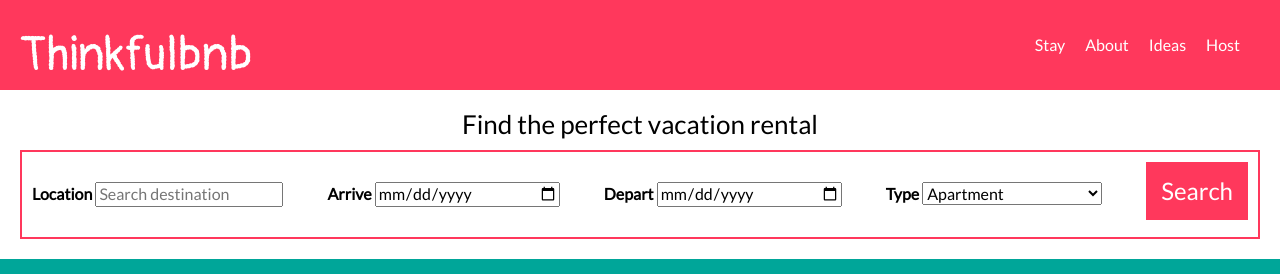
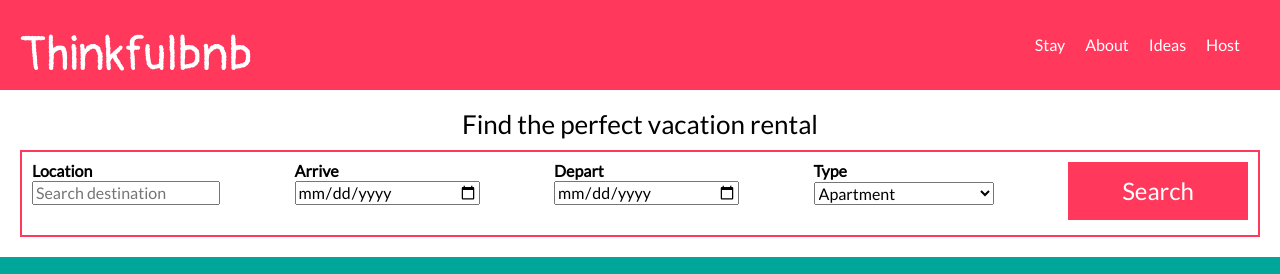
Before and after one commit to gchung2/thinkfulbnb, a plain HTML site: page index.html in a window 1280 px wide. Shown: the top 274 px of the page. Drawn offline with nearby package versions, Linux system fonts and the light colour scheme.

Commit message:
thinkfulbnb button correction

```diff
--- a/index.html
+++ b/index.html
@@ -33,7 +33,7 @@
       <section id="stay">
         <h2>Find the perfect vacation rental</h2>
         <!-- Create a form here -->
-          <form>
+          <form class="input">
             <div class="thinkfulbnbForm">
               <label for="location">Location</label>
               <input
--- a/style.css
+++ b/style.css
@@ -96,7 +96,6 @@ header nav ul li a:hover {
 form {
   border: 2px solid #ff385c;
   padding: 10px;
-  max-width: 100%;
 }
 
 form label {
@@ -106,7 +105,13 @@ form label {
 #thinkfulbnbForm {
   display: flex;
   justify-content: space-between;
-  padding: 0 7px;
+  flex-direction: column;
+}
+
+form div {
+  display: flex;
+  flex-direction: row;
+  justify-content:space-between;
 }
 
 form select, form input {
@@ -171,23 +176,17 @@ footer p {
     flex-direction: row;
     flex-wrap: wrap;
     justify-content: space-between;
-    align-items: baseline;
   }
 
-  #thinkfulbnbForm {
+  form div {
     display: flex;
     flex-direction: column;
-  }
-
-  #thinkfulbnbForm button {
-    transform: translateY(25%);
-    width: 11rem;
+    justify-content: space-between;
   }
 
     /*  Media query for desktop grouping  */
 
   .group {
-    display: flex;
     flex-direction: row;
     align-items: center;
   }
@@ -199,4 +198,8 @@ footer p {
   .ideas-bottom {
     display: flex;
   }
+
+  form button {
+    width: 180px;
+  }
 }
```
